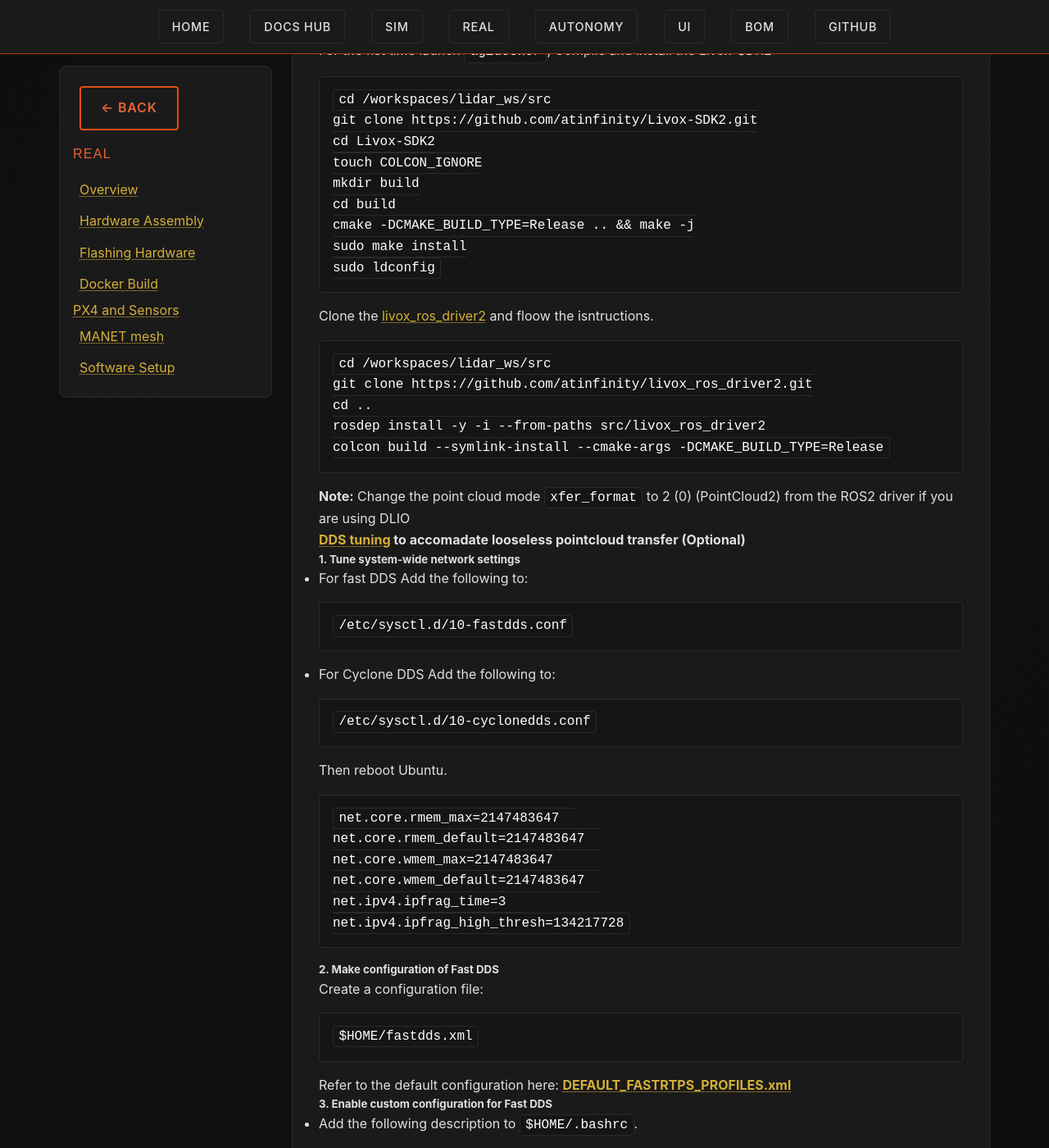
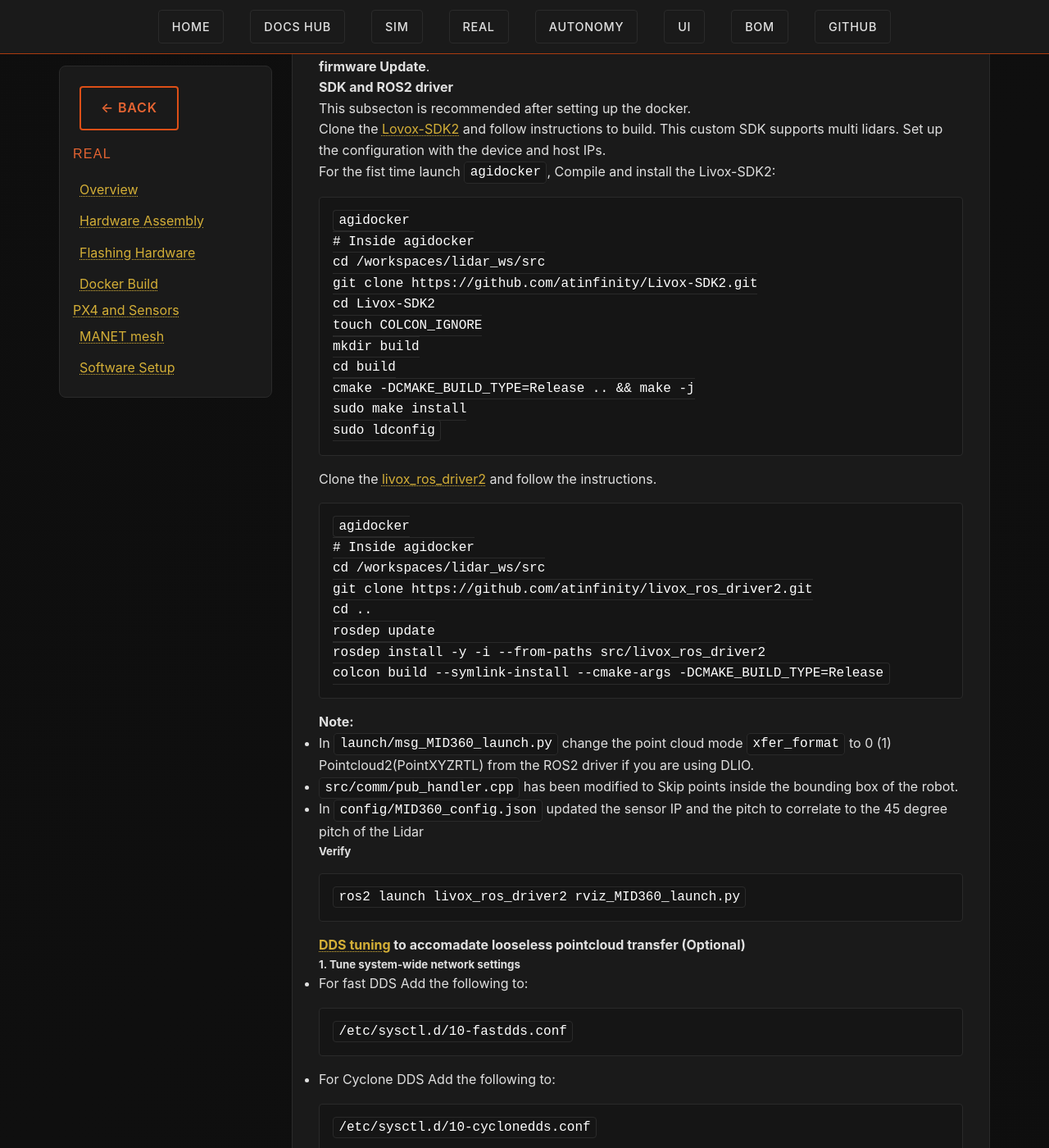
Before and after one commit to SasaKuruppuarachchi/agipix, a Jekyll site: the page built from docs/real/4_interfacing_sensors.Md, in a window 1280 px wide and 1400 px high, scrolled down 6942 px. Shown: the whole window at 82% size. Built offline with Jekyll 4.4.1, drawn with Linux system fonts in a browser that asks for light colours; some of the changed text lies outside the part shown.

Commit message:
Add setup instructions for Git, update Docker alias, and create preflight checklist

````diff
--- a/docs/real/4_interfacing_sensors.Md
+++ b/docs/real/4_interfacing_sensors.Md
@@ -119,6 +119,8 @@
   uxrce_dds_client: cycle: 49416 events, 174925511us elapsed, 3539.86us avg, min 136us max 1013110us 12206.498us rms
   uxrce_dds_client: cycle interval: 49424 events, 21668.49us avg, min 137us max 890938308us 4007537.750us rms
   ```
+
+> ***Troubleshoot*** : If `ros2 topic list`do not show the /fmu/.. topics, check if the domain id settings match between the **ROS2** in the docker, **uxrce_dds_client** and the **MicroXRCEAgent**
 ---
 
 #### [Smart WiFi Manager Project](https://github.com/alireza787b/smart-wifi-manager)
@@ -174,6 +176,8 @@
 For the fist time launch ```agidocker```, Compile and install the Livox-SDK2:
 
 ```shell
+agidocker
+# Inside agidocker
 cd /workspaces/lidar_ws/src
 git clone https://github.com/atinfinity/Livox-SDK2.git
 cd Livox-SDK2
@@ -185,17 +189,29 @@
 sudo ldconfig
 ```
 
-Clone the [livox_ros_driver2](https://github.com/atinfinity/livox_ros_driver2) and floow the isntructions.
+Clone the [livox_ros_driver2](https://github.com/atinfinity/livox_ros_driver2) and follow the instructions.
 
-```shell
+```bash
+agidocker
+# Inside agidocker
 cd /workspaces/lidar_ws/src
 git clone https://github.com/atinfinity/livox_ros_driver2.git
 cd ..
+rosdep update
 rosdep install -y -i --from-paths src/livox_ros_driver2
 colcon build --symlink-install --cmake-args -DCMAKE_BUILD_TYPE=Release
 ```
 
-> **Note:** Change the point cloud mode ```xfer_format``` to 2 (0) (PointCloud2) from the ROS2 driver if you are using DLIO
+> **Note:**
+> - In `launch/msg_MID360_launch.py` change the point cloud mode ```xfer_format``` to 0 (1) Pointcloud2(PointXYZRTL) from the ROS2 driver if you are using DLIO.
+> - `src/comm/pub_handler.cpp` has been modified to Skip points inside the bounding box of the robot.
+> - In `config/MID360_config.json` updated the sensor IP and the pitch to correlate to the 45 degree pitch of the Lidar
+
+##### Verify
+```bash
+ros2 launch livox_ros_driver2 rviz_MID360_launch.py
+```
+
 
 #### [DDS tuning](https://autowarefoundation.github.io/autoware-documentation/main/installation/additional-settings-for-developers/network-configuration/dds-settings/) to accomadate looseless pointcloud transfer (Optional)
 
@@ -258,7 +274,11 @@
 Connect the camera to the USB interface and verify TODO
 
 ### Realsense Cameras
-Connect the camera to the USB interface and verify TODO
+Connect the camera to the USB interface and verify
+```bash
+realsense-viewer
+```
+If the connection is stable you can move on to launching `realsense2_camera` ROS2 package
 
 ### Depth AI setup for OAK-D cameras (Optional)
 
````
Also changed, not shown: docs/real/2_flashing_hardware.Md (+6 -0 lines), docs/real/3_docker_build.Md (+2 -1 lines), 1 other file.
